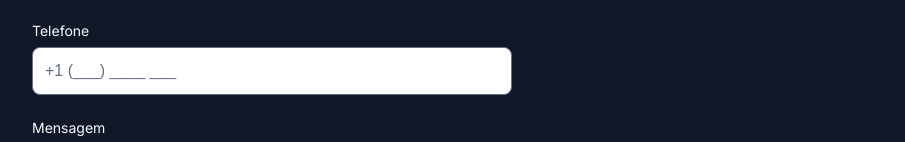
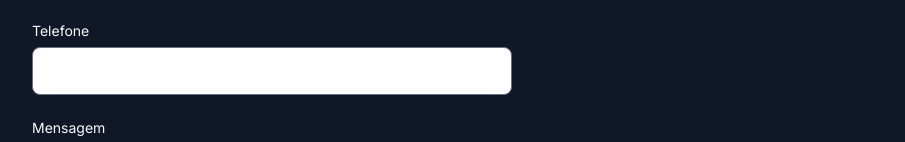
Before and after one commit to matheusgrodrigues/portfolio-backup-inativo, a Next.js app: page / in a window 1280 px wide. Both pictures are taken after a click on the button "Entre em Contato". Shown: the part 492-634 px from the top of the page, without its empty margins (368-1273 px from the left). Built offline with nearby package versions, Linux system fonts and the light colour scheme.

Commit message:
Fix mask

```diff
--- a/package.json
+++ b/package.json
@@ -18,23 +18,24 @@
         "@radix-ui/react-checkbox": "^1.0.4",
         "@radix-ui/react-dialog": "^1.0.5",
         "@radix-ui/react-label": "^2.0.2",
+        "@radix-ui/react-icons": "^1.3.0",
         "next": "latest",
         "react": "latest",
         "react-dom": "latest",
         "react-hook-form": "^7.51.2",
-        "react-number-format": "^5.3.4",
+        "react-input-mask": "^2.0.4",
         "styled-components": "^6.0.8",
         "yup": "^1.4.0"
     },
     "devDependencies": {
         "@next/eslint-plugin-next": "^14.1.3",
-        "@radix-ui/react-icons": "^1.3.0",
         "@testing-library/jest-dom": "^6.1.3",
         "@testing-library/react": "^14.0.0",
         "@types/jest": "^29.5.5",
         "@types/node": "latest",
         "@types/react": "latest",
         "@types/react-dom": "latest",
+        "@types/react-input-mask": "^3.0.5",
         "@types/react-test-renderer": "^18.0.4",
         "@typescript-eslint/eslint-plugin": "^7.2.0",
         "@typescript-eslint/parser": "^7.2.0",
--- a/src/components/atoms/InputMask.tsx
+++ b/src/components/atoms/InputMask.tsx
@@ -2,9 +2,9 @@ import React, { forwardRef, useImperativeHandle } from 'react';
 
 import styled from 'styled-components';
 
-import { PatternFormat } from 'react-number-format';
+import InputMask, { Props } from 'react-input-mask';
 
-const InputMaskStyled = styled.input`
+const InputMaskStyled = styled(InputMask)`
     background-color: ${(props) => props.theme.ref.colors['white']};
     border-radius: ${(props) => props.theme.ref.borderRadius.radius_8};
     font-weight: ${(props) => props.theme.ref.fontWeight['regular']};
@@ -17,35 +17,15 @@ const InputMaskStyled = styled.input`
     color: ${(props) => props.theme.ref.colors['gray500']};
 `;
 
-export interface InputMaskProps
-    extends Omit<
-        React.DetailedHTMLProps<React.InputHTMLAttributes<HTMLInputElement>, HTMLInputElement>,
-        'defaultValue' | 'value' | 'type'
-    > {
-    defaultValue?: 'string' | 'number' | null | undefined;
-    value?: 'string' | 'number' | null | undefined;
-    type: 'telefone';
-}
+export interface InputCustomMaskProps extends Props {}
 
-const InputMask: React.ForwardRefRenderFunction<React.RefAttributes<object>, InputMaskProps> = (
-    { type, name, ...props },
+const InputCustomMask: React.ForwardRefRenderFunction<React.RefAttributes<object>, InputCustomMaskProps> = (
+    { mask, type, name, ...props },
     ref
 ) => {
     useImperativeHandle(ref, () => ({}), []);
 
-    return (
-        <>
-            {type === 'telefone' && (
-                <PatternFormat
-                    allowEmptyFormatting
-                    customInput={(props) => <InputMaskStyled name={name} {...props} />}
-                    format="+1 (###) #### ###"
-                    value={props.value}
-                    mask="_"
-                />
-            )}
-        </>
-    );
+    return <InputMaskStyled mask={mask} type={type} name={name} {...props} />;
 };
 
-export default forwardRef(InputMask);
+export default forwardRef(InputCustomMask);
--- a/src/components/molecules/InputMaskWithLabel.tsx
+++ b/src/components/molecules/InputMaskWithLabel.tsx
@@ -4,8 +4,8 @@ import styled from 'styled-components';
 
 import Field from '@/src/core/components/Form/Field';
 
+import InputCustomMask, { InputCustomMaskProps } from '../atoms/InputMask';
 import Label from '../atoms/Label';
-import InputMask, { InputMaskProps } from '../atoms/InputMask';
 
 const InputMaskWithLabelContainer = styled.div`
     display: flex;
@@ -13,7 +13,7 @@ const InputMaskWithLabelContainer = styled.div`
     gap: ${(props) => props.theme.ref.spacing['spacing_8']};
 `;
 
-interface InputMaskWithLabelProps extends InputMaskProps {
+interface InputMaskWithLabelProps extends InputCustomMaskProps {
     label: string;
 }
 
@@ -24,7 +24,7 @@ const InputMaskWithLabel: React.FC<InputMaskWithLabelProps> = ({ label, name, ..
                 {label}
             </Label>
 
-            <Field name={`${name}`} render={<InputMask type="telefone" ref={null} />} {...props} />
+            <Field name={`${name}`} render={<InputCustomMask mask={'(99) 99999-9999'} />} {...props} />
         </InputMaskWithLabelContainer>
     );
 };
--- a/src/core/components/Form/Field.tsx
+++ b/src/core/components/Form/Field.tsx
@@ -34,7 +34,7 @@ export const Field: React.FC<FieldProps> = ({ render, name, type, id }) => {
                 const props =
                     type === 'checkbox'
                         ? { ...field, ref: null, checked: field.value, onCheckedChange: field.onChange }
-                        : { ...field, ref: null };
+                        : { ...field, ref: null, onChange: field.onChange };
 
                 return (
                     <>
```
Also changed, not shown: 2 other files (tests, documents, lock files or other folders).
